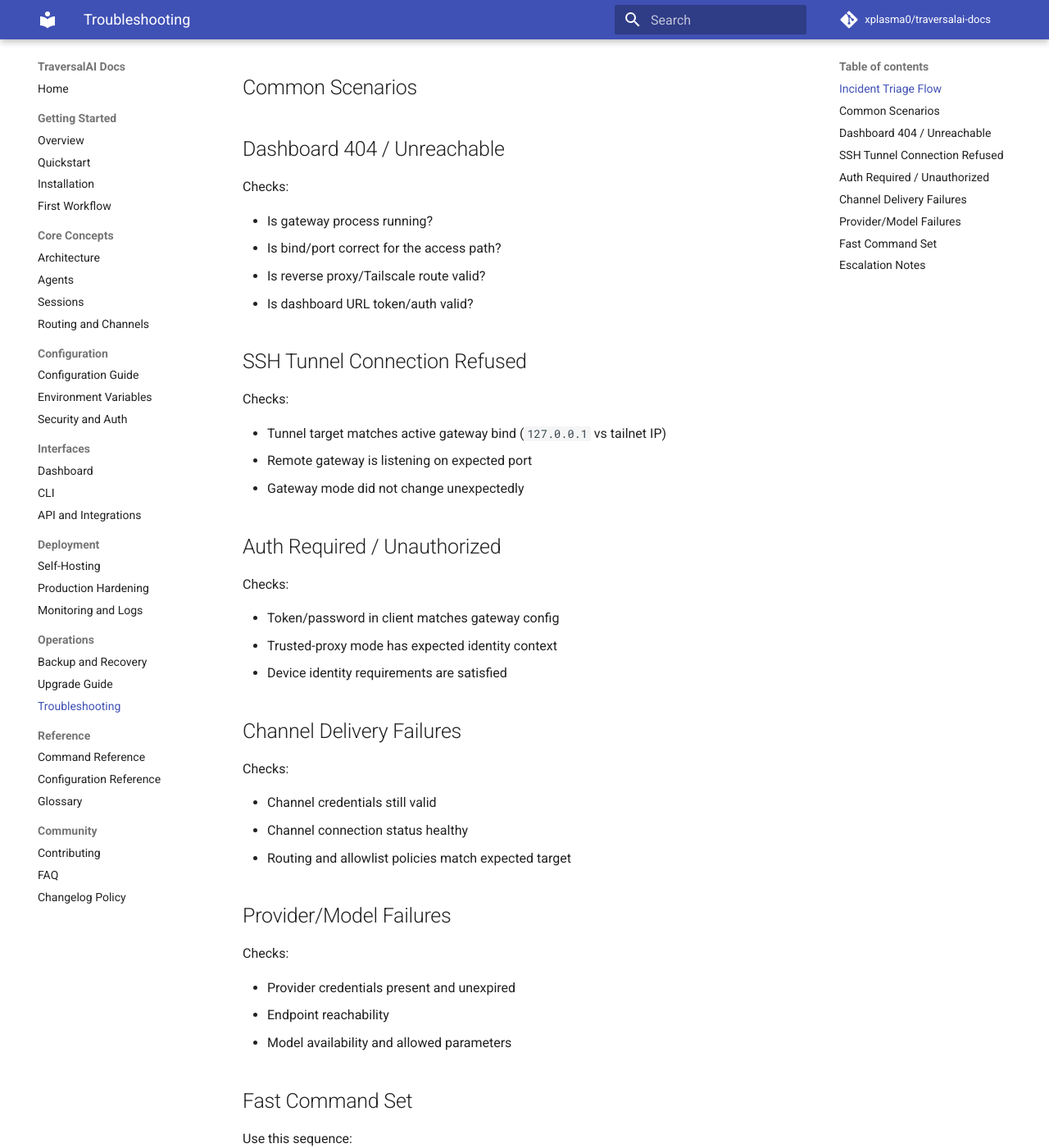
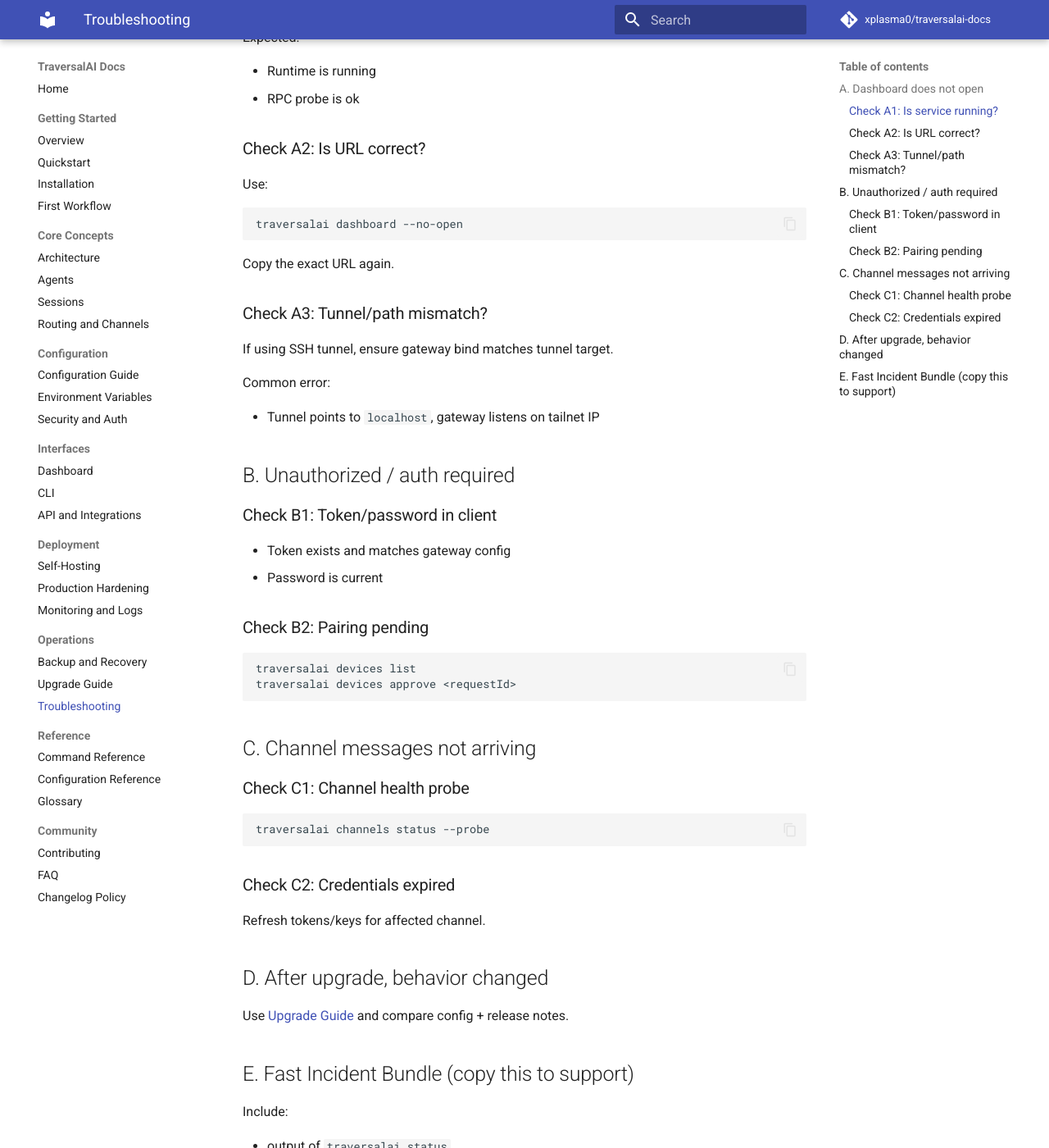
Before and after one commit to xplasma0/traversalai-docs, an MkDocs documentation site: the page built from docs/operations/troubleshooting.md, in a window 1280 px wide and 1400 px high, scrolled down 407 px. Shown: the whole window at 82% size. Built offline with MkDocs 1.6.1 and Material for MkDocs 9.7.7, drawn with Linux system fonts in a browser that asks for light colours; comment, search, counter and statistics services are not loaded; some of the changed text lies outside the part shown.

````diff
--- /dev/null
+++ b/assets/css/style.scss
@@ -0,0 +1,87 @@
+---
+---
+
+@import "jekyll-theme-cayman";
+
+:root {
+  --bg: #f4f7fb;
+  --surface: #ffffff;
+  --ink: #122333;
+  --muted: #4f6a80;
+  --brand: #0f6d87;
+  --brand-2: #0ea5e9;
+  --line: #d7e4ee;
+}
+
+body {
+  background: radial-gradient(circle at 0% 0%, #e8f4fb, transparent 34%),
+    radial-gradient(circle at 100% 10%, #edf7ff, transparent 32%),
+    var(--bg);
+  color: var(--ink);
+}
+
+.page-header {
+  background: linear-gradient(120deg, var(--brand), var(--brand-2));
+}
+
+.main-content {
+  background: var(--surface);
+  border: 1px solid var(--line);
+  border-radius: 16px;
+  padding: 28px;
+  box-shadow: 0 10px 30px rgba(15, 65, 95, 0.08);
+}
+
+.main-content h1,
+.main-content h2,
+.main-content h3 {
+  color: #0d2b3e;
+}
+
+.main-content p,
+.main-content li {
+  line-height: 1.75;
+}
+
+.callout {
+  border: 1px solid #b6d8e7;
+  background: #eef8fd;
+  border-radius: 12px;
+  padding: 14px 16px;
+  margin: 16px 0;
+}
+
+.grid-links {
+  display: grid;
+  grid-template-columns: repeat(auto-fit, minmax(240px, 1fr));
+  gap: 14px;
+  margin: 22px 0;
+}
+
+.grid-links a {
+  display: block;
+  text-decoration: none;
+  border: 1px solid var(--line);
+  background: #fff;
+  border-radius: 12px;
+  padding: 14px;
+  color: #0f3650;
+  font-weight: 600;
+}
+
+.grid-links a:hover {
+  border-color: #8dc0d6;
+  transform: translateY(-1px);
+}
+
+.step {
+  border-left: 4px solid #2ca7d8;
+  background: #f8fcff;
+  padding: 12px 14px;
+  margin: 12px 0;
+}
+
+code {
+  border-radius: 6px;
+  padding: 2px 5px;
+}
--- a/docs/getting-started/quickstart.md
+++ b/docs/getting-started/quickstart.md
@@ -1,21 +1,50 @@
-# Quickstart
+# Quickstart (10-Minute Path)
 
-## 1. Install
+This is the fastest safe path to first success.
 
-Follow the installation guide to install TraversalAI runtime and CLI.
+## Step 1: Install
 
-## 2. Configure
+Install TraversalAI runtime and CLI.
 
-Set your basic environment values and auth providers.
+## Step 2: Verify
 
-## 3. Run Gateway
+```bash
+traversalai --version
+traversalai status
+```
 
-Start the gateway service and verify health.
+## Step 3: Start Gateway
 
-## 4. Open Dashboard
+Start service and verify deep status:
 
-Connect using the generated dashboard URL and token.
+```bash
+traversalai gateway status --deep
+```
 
-## 5. Send First Command
+## Step 4: Open Dashboard URL
 
-Use CLI or dashboard chat to run an initial task and confirm end-to-end flow.
+```bash
+traversalai dashboard --no-open
+```
+
+Open the printed URL in your browser.
+
+## Step 5: Pair if Needed
+
+```bash
+traversalai devices list
+traversalai devices approve <requestId>
+```
+
+## Step 6: First Command
+
+In dashboard chat, run a simple request and confirm response.
+
+## Step 7: Save This Validation Checklist
+
+- Gateway running
+- Dashboard reachable
+- Auth working
+- First command completed
+
+If any item fails, jump to [Troubleshooting](/traversalai-docs/docs/operations/troubleshooting).
--- a/docs/interfaces/cli.md
+++ b/docs/interfaces/cli.md
@@ -1,55 +1,30 @@
 # CLI
 
-The TraversalAI CLI is the authoritative automation surface for scripting, diagnostics, and operations.
+The CLI is the most reliable interface for repeatable operations.
 
-## CLI Principles
+## Why CLI Matters
 
-- Deterministic behavior for automation
-- Machine-readable output where applicable
-- Fast operational feedback for incident handling
+- Works over SSH
+- Easy to automate
+- Precise and script-friendly
 
-## Core Command Areas
+## Most Useful Commands for Daily Operations
 
-## Runtime and Connectivity
+```bash
+traversalai status
+traversalai gateway status --deep
+traversalai dashboard --no-open
+traversalai devices list
+traversalai channels status --probe
+```
 
-- `gateway`: service lifecycle and connectivity
-- `dashboard`: local control-UI tokenized launch
-- `status`: health snapshot and troubleshooting hints
+## Tips for Non-Technical Operators
 
-## Sessions and Messaging
+- Keep a note with your top 5 commands
+- Always copy/paste exact command text
+- If command fails, copy full error message (do not summarize)
 
-- `agent` / `agents`: agent lifecycle and interaction
-- `message`: send and inspect message flows
-- `sessions`: session state operations
+## When to Use CLI vs Dashboard
 
-## Configuration and Security
-
-- `config` / `configure`: configuration state and guided setup
-- `security`: security checks and guardrail surfaces
-- `doctor`: environment diagnostics and remediation hints
-
-## Integrations and Extensibility
-
-- `channels`: channel state and controls
-- `plugins`: plugin lifecycle and management
-- `hooks`: automation hook introspection and control
-
-## Operational Usage Patterns
-
-## Local Diagnostics
-
-1. `traversalai status`
-2. `traversalai gateway status --deep`
-3. `traversalai channels status --probe`
-
-## Access Recovery
-
-1. `traversalai dashboard --no-open`
-2. `traversalai devices list`
-3. `traversalai devices approve <requestId>`
-
-## Safe Automation
-
-- Prefer explicit command flags over implicit defaults in CI
-- Use non-interactive flows for repeatable environments
-- Capture command output into structured logs
+- Use dashboard for live interaction and visual checks
+- Use CLI for troubleshooting, automation, and remote ops
--- a/docs/interfaces/dashboard.md
+++ b/docs/interfaces/dashboard.md
@@ -1,68 +1,46 @@
 # Dashboard
 
-The TraversalAI dashboard is the primary operational interface for live control.
+The dashboard is TraversalAI’s visual control center.
 
-## Purpose
+## What It Is For
 
-Use the dashboard to:
+- Run and manage sessions
+- See system health instantly
+- Diagnose issues with fewer terminal commands
+- Operate safely with pairing and auth controls
 
-- Verify gateway health and connectivity
-- Operate sessions and chats in real time
-- Review runtime logs and background activity
-- Manage pairing, tokens, and access workflow
-- Inspect channels, agents, and execution approvals
-
-## Main Views
+## Main Areas Explained Simply
 
 ## Overview
 
-Shows current gateway state, access settings, and quick health signals.
+A snapshot page that answers: “Is my system healthy right now?”
 
 ## Chat
 
-Primary operator surface for interacting with active sessions.
+Where you send requests and monitor responses.
 
 ## Sessions
 
-Session list with identity/context continuity for long-running workflows.
+Where you track ongoing conversation/workflow context.
 
 ## Usage
 
-Token and provider usage metrics, including trend-oriented summaries.
+Where you monitor token/provider consumption.
 
-## Channels
+## Logs and Debug
 
-Current channel states and connectivity behavior.
+Where you inspect what happened when something fails.
 
-## Logs / Debug
+## Safety Notes
 
-Structured runtime diagnostics used for triage and incident response.
+- Keep dashboard behind secure access path
+- Avoid public unauthenticated exposure
+- Rotate tokens and credentials regularly
 
-## Secure Access Patterns
+## First-Time User Checklist
 
-Recommended production access patterns:
-
-1. Use loopback binding and reverse proxy/Tailscale for remote usage
-2. Keep auth enabled for control UI endpoints
-3. Rotate dashboard tokens regularly
-4. Restrict dashboard ingress to trusted identities
-
-## Device Pairing Model
-
-Device pairing is used when new clients request dashboard access under protected gateway policy.
-
-Typical flow:
-
-1. Client requests pairing
-2. Operator lists pending devices
-3. Operator approves request ID
-4. Client receives access token path
-
-## Operational Checklist
-
-Before daily use:
-
-- Confirm gateway health is `ok`
-- Confirm auth mode is expected
-- Confirm active sessions are valid
-- Confirm no stale critical errors in logs
+1. Open dashboard with `traversalai dashboard --no-open`
+2. Confirm status is healthy
+3. Send one test message
+4. Confirm response and logs are visible
+5. Save recovery commands for pairing and status checks
--- a/docs/operations/troubleshooting.md
+++ b/docs/operations/troubleshooting.md
@@ -1,72 +1,76 @@
 # Troubleshooting
 
-Use this playbook for fast, high-confidence diagnosis.
+This page is written as a decision tree for non-technical and technical users.
 
-## Incident Triage Flow
+## A. Dashboard does not open
 
-1. Confirm current symptom and affected surface
-2. Check service health and reachability
-3. Verify auth and pairing state
-4. Validate channel/provider credentials
-5. Inspect logs and recent config changes
+### Check A1: Is service running?
 
-## Common Scenarios
+Run:
 
-## Dashboard 404 / Unreachable
+```bash
+traversalai gateway status --deep
+```
 
-Checks:
+Expected:
 
-- Is gateway process running?
-- Is bind/port correct for the access path?
-- Is reverse proxy/Tailscale route valid?
-- Is dashboard URL token/auth valid?
+- Runtime is running
+- RPC probe is ok
 
-## SSH Tunnel Connection Refused
+### Check A2: Is URL correct?
 
-Checks:
+Use:
 
-- Tunnel target matches active gateway bind (`127.0.0.1` vs tailnet IP)
-- Remote gateway is listening on expected port
-- Gateway mode did not change unexpectedly
+```bash
+traversalai dashboard --no-open
+```
 
-## Auth Required / Unauthorized
+Copy the exact URL again.
 
-Checks:
+### Check A3: Tunnel/path mismatch?
 
-- Token/password in client matches gateway config
-- Trusted-proxy mode has expected identity context
-- Device identity requirements are satisfied
+If using SSH tunnel, ensure gateway bind matches tunnel target.
 
-## Channel Delivery Failures
+Common error:
 
-Checks:
+- Tunnel points to `localhost`, gateway listens on tailnet IP
 
-- Channel credentials still valid
-- Channel connection status healthy
-- Routing and allowlist policies match expected target
+## B. Unauthorized / auth required
 
-## Provider/Model Failures
+### Check B1: Token/password in client
 
-Checks:
+- Token exists and matches gateway config
+- Password is current
 
-- Provider credentials present and unexpired
-- Endpoint reachability
-- Model availability and allowed parameters
+### Check B2: Pairing pending
 
-## Fast Command Set
+```bash
+traversalai devices list
+traversalai devices approve <requestId>
+```
 
-Use this sequence:
+## C. Channel messages not arriving
 
-1. `traversalai status`
-2. `traversalai gateway status --deep`
-3. `traversalai channels status --probe`
-4. `traversalai logs` (or platform-specific log collection)
+### Check C1: Channel health probe
 
-## Escalation Notes
+```bash
+traversalai channels status --probe
+```
 
-Include in escalation report:
+### Check C2: Credentials expired
 
-- exact error text
-- command outputs used for verification
-- recent config/deploy changes
-- timestamp and environment scope
+Refresh tokens/keys for affected channel.
+
+## D. After upgrade, behavior changed
+
+Use [Upgrade Guide](/traversalai-docs/docs/operations/upgrade-guide) and compare config + release notes.
+
+## E. Fast Incident Bundle (copy this to support)
+
+Include:
+
+- output of `traversalai status`
+- output of `traversalai gateway status --deep`
+- exact error message text
+- timestamp and timezone
+- what changed just before failure
````
Also changed, not shown: _config.yml (+6 -1 lines), docs/README.md (added, +7 -0 lines), docs/deployment/non-technical-deployment.md (added, +108 -0 lines), docs/start-here.md (added, +79 -0 lines), index.md (+32 -10 lines).
